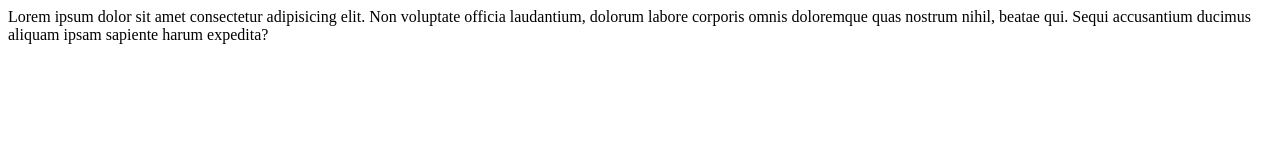
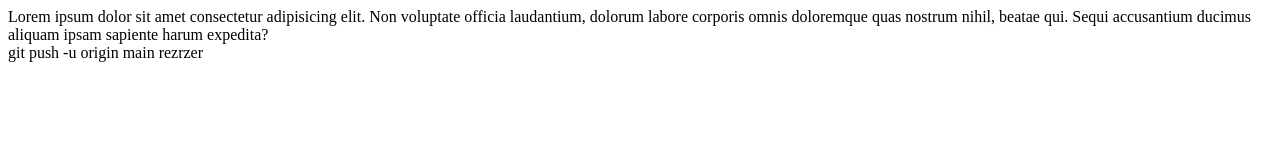
Before and after one commit to mrziyani/Reda_Sakhnou_git, a plain HTML site: page index.html in a window 1280 px wide. Drawn offline with Linux system fonts and the light colour scheme.

Commit message:
Add a div

```diff
--- a/index.html
+++ b/index.html
@@ -10,5 +10,8 @@
     <div>
         Lorem ipsum dolor sit amet consectetur adipisicing elit. Non voluptate officia laudantium, dolorum labore corporis omnis doloremque quas nostrum nihil, beatae qui. Sequi accusantium ducimus aliquam ipsam sapiente harum expedita?
     </div>
+    <div class="text-danger">
+        git push -u origin main rezrzer
+    </div>
 </body>
 </html>
```
